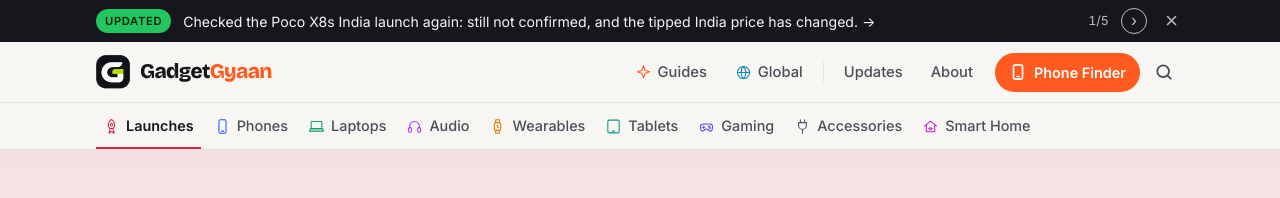
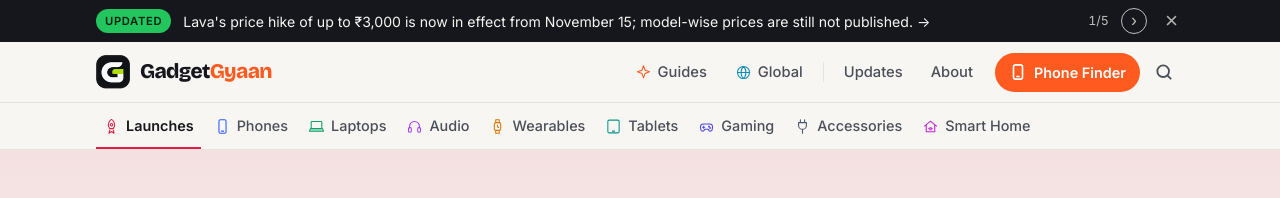
Before and after one commit to kiteksood167/kiteksood167.github.io, a Jekyll site: the page built from _posts/2026-10-31-upcoming-phones-launching-india-november-2026.md, in a window 1280 px wide and 900 px high. Shown: the top 198 px of the window. Built offline with Jekyll 4.4.1, drawn with Linux system fonts in a browser that asks for light colours; comment, search, counter and statistics services are not loaded; some of the changed text lies outside the part shown.

Commit message:
Lava/Ai+ price hikes now in effect: update Lava post, Karbonn and upcoming-phones mentions
Co-Authored-By: Claude Opus 5.5 <noreply@anthropic.com>
Claude-Session: https://claude.ai/code/session_01WQRPmSxMwztgHXfstCGpBN

```diff
--- a/_posts/2026-10-31-lava-smartphone-price-hike-november-15.md
+++ b/_posts/2026-10-31-lava-smartphone-price-hike-november-15.md
@@ -3,6 +3,8 @@ title: "Lava Phones to Get Costlier by Up to ₹3,000 From November 15"
 seo_title: "Lava Phone Price Hike From November 15"
 description: "Lava will raise prices across its smartphone range by up to ₹3,000 from November 15, citing memory shortages. What it means and whether to buy now."
 date: 2026-10-31 13:47:00 +0530
+last_modified_at: 2026-11-15 14:30:00 +0530
+update_note: "Lava's price hike of up to ₹3,000 is now in effect from November 15; model-wise prices are still not published."
 image: /assets/images/lava-smartphone-price-hike-november-15.jpg
 image_alt: "Three budget smartphones on a shop counter with a glowing red upward arrow and a desk calendar with the 15th circled"
 image_credit: "Illustration, not the actual products"
@@ -20,6 +22,8 @@ sources:
 Lava, the Indian smartphone brand, will raise the prices of its phones by **up to ₹3,000** from **November 15, 2026**. The company says the increase covers its smartphone portfolio and blames the ongoing shortage of memory chips.
 
 <!--more-->
+
+**Update, November 15:** The price revision is now in effect from today, as Lava announced. When we checked on November 15, Lava still hadn't published a model-by-model list of new prices, so check the current price of the exact model on Amazon, Flipkart or Lava's store before you buy, and compare it with similar phones from other brands.
 
 ## What Lava said
 
@@ -59,7 +63,7 @@ Budget phones feel this the most, because memory makes up a bigger share of thei
   <figcaption>Illustration</figcaption>
 </figure>
 
-{% include buy.html name="Lava 5G smartphones" query="Lava 5G smartphone" note="Check today's price before the November 15 hike" %}
+{% include buy.html name="Lava 5G smartphones" query="Lava 5G smartphone" note="New prices apply from November 15; check the current price" %}
 
 We'll update this post when Lava shares the new price list.
 
--- a/_posts/2026-10-31-upcoming-phones-launching-india-november-2026.md
+++ b/_posts/2026-10-31-upcoming-phones-launching-india-november-2026.md
@@ -121,7 +121,7 @@ My final suggestion:
 
 > **Tip:** If you're buying a phone under ₹30,000, don't wait for these. They're all flagships at ₹70,000 or more. If you're spending ₹70,000 or more, wait until the Signature 27's India price is out in November, because a new launch often pushes older flagships into sale prices.
 
-Also keep an eye on budget phones: some brands are raising prices from November 15, including [Lava](/lava-smartphone-price-hike-november-15/) and [AI+](/ai-plus-smartphone-price-hike-november-15/).
+Also keep an eye on budget phones: some brands have raised prices this month, including [Lava](/lava-smartphone-price-hike-november-15/) (from November 15) and [AI+](/ai-plus-smartphone-price-hike-november-15/) (from November 11).
 
 **Related reading:** [Motorola Signature 27 India Launch Confirmed for November](/motorola-signature-27-india-launch-november-expected-price-specs/) · [Infinix GT 50 Pro Launched in India at ₹69,999](/infinix-gt-50-pro-india-launch-october-27/)
 
```
Also changed, not shown: _posts/2026-11-01-karbonn-rebel-rebel-pro-5g-india-launch-november-2.md (+2 -2 lines).
